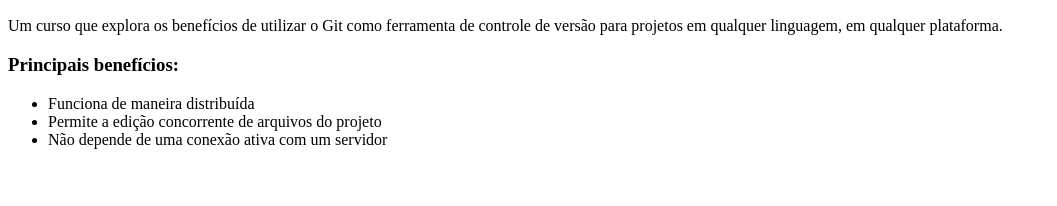
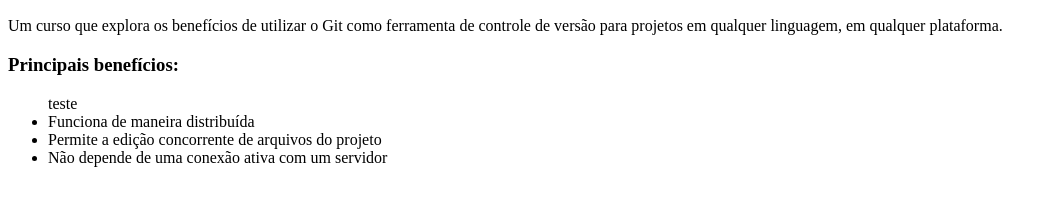
Before and after one commit to LindomarReitz/curso-git, a plain HTML site: page index.html in a window 1280 px wide. Shown: the part 96-302 px from the top of the page, without its empty margins (0-1057 px from the left). Drawn offline with Linux system fonts and the light colour scheme.

Commit message:
Modificações

```diff
--- a/index.html
+++ b/index.html
@@ -9,6 +9,7 @@
 
         <h3>Principais benefícios:</h3>
         <ul>
+	    <lil>teste</li>
             <li>Funciona de maneira distribuída</li>
             <li>Permite a edição concorrente de arquivos do projeto</li>
             <li>Não depende de uma conexão ativa com um servidor</li>
```
Also changed, not shown: teste.html (added).
